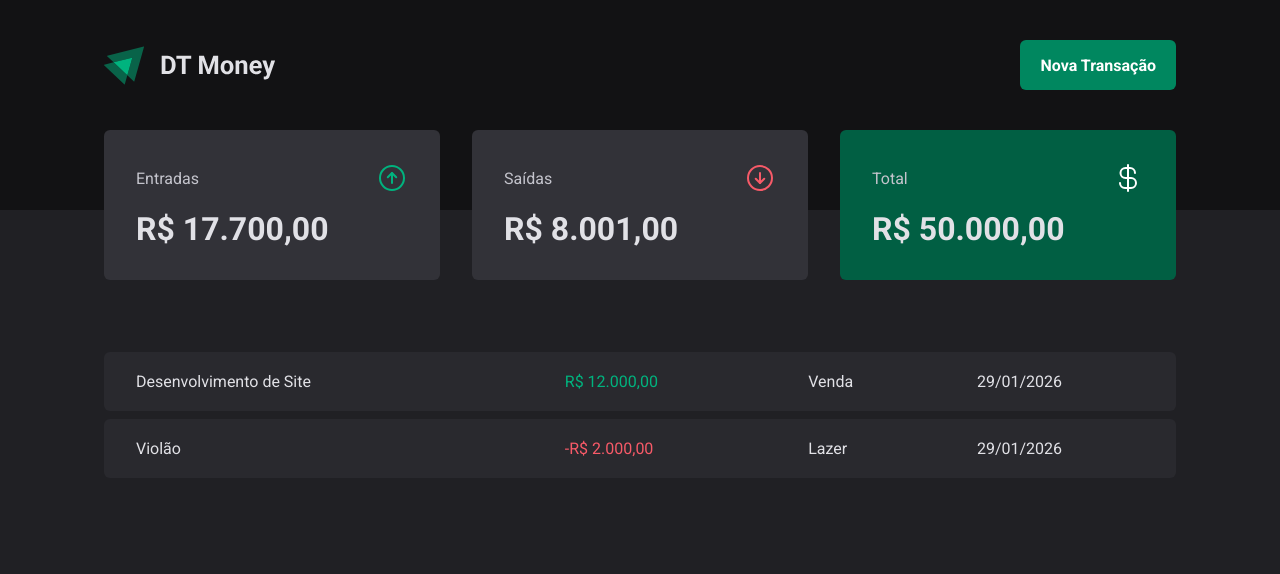
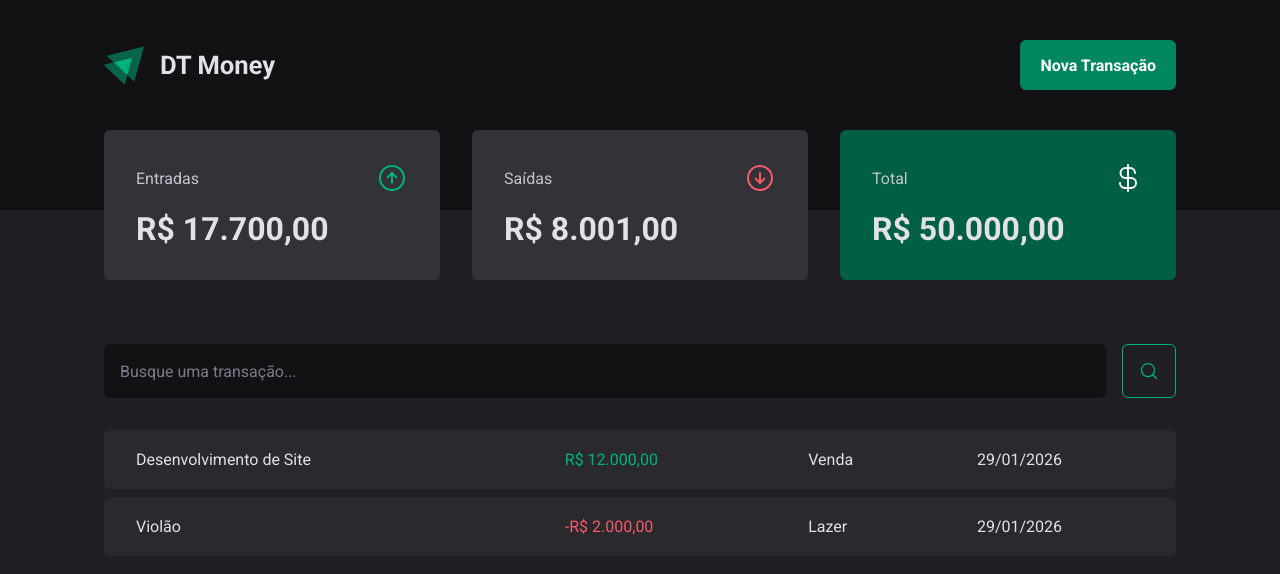
Before and after one commit to renatobarbosa-dc/fundamentos_react_3_DT_Money, a React (Vite) app in the folder 03-dt-money/: page / in a window 1280 px wide. Shown: the top 574 px of the page. Built offline with nearby package versions, Linux system fonts and the light colour scheme.

Commit message:
creating search form

```diff
--- /dev/null
+++ b/03-dt-money/src/pages/Transactions/Components/SearchForm/index.tsx
@@ -0,0 +1,14 @@
+import { MagnifyingGlass } from "phosphor-react";
+import { SearchFormContainer } from "./styles";
+
+export function SearchForm() {
+    return(
+        <SearchFormContainer>
+            <input type="text" placeholder="Busque uma transação..."/>
+
+            <button type="button">
+                <MagnifyingGlass size={20}/>
+            </button>
+        </SearchFormContainer>
+    )
+}
--- /dev/null
+++ b/03-dt-money/src/pages/Transactions/Components/SearchForm/styles.ts
@@ -0,0 +1,40 @@
+import styled from "styled-components";
+
+export const SearchFormContainer = styled.form`
+    display: flex;
+    gap: 1rem;
+
+    input {
+        flex: 1;
+        border-radius: 6px;
+        border: 0;
+        background-color: ${(props) => props.theme['gray-900']};
+        color: ${(props) => props.theme['gray-300']};
+        padding: 1rem;
+
+        &::placeholder{
+            color: ${(props) => props.theme['gray-500']};
+        }
+    }
+
+    button {
+        display: flex;
+        align-items: center;
+        gap: 0.75rem;
+
+        border: 0;
+        padding: 1rem;
+        background: transparent;
+        border: 1px solid ${(props) => props.theme['green-300']};
+        color: ${(props) => props.theme['green-300']};
+        font-weight: bold;
+        border-radius: 6px;
+        transition: background-color 0.2s, color 0.2s, border-color 0.2s;
+
+        &:hover{
+            background: ${(props) => props.theme['green-500']};
+            border-color: 1px solid ${(props) => props.theme['green-500']};
+            color: ${(props) => props.theme['white']};
+        }
+    }
+`;
--- a/03-dt-money/src/pages/Transactions/index.tsx
+++ b/03-dt-money/src/pages/Transactions/index.tsx
@@ -1,5 +1,6 @@
 import { Header } from "../../components/Header";
 import { Summary } from "../../components/Summary";
+import { SearchForm } from "./Components/SearchForm";
 import { TransactionsTable, TransactionsContainer, PriceHighlight } from "./styles";
 
 export function Transactions() {
@@ -9,6 +10,8 @@
             <Summary/>
 
             <TransactionsContainer>
+                <SearchForm/>
+
                 <TransactionsTable>
                     <tbody>
                         <tr>
--- a/03-dt-money/src/pages/Transactions/styles.ts
+++ b/03-dt-money/src/pages/Transactions/styles.ts
@@ -11,7 +11,7 @@
     width: 100%;
     border-collapse: separate;
     border-spacing: 0 0.5rem;
-    //margin-top: 1.5rem;
+    margin-top: 1.5rem;
 
     td {
         padding: 1.25rem 2rem;
```
